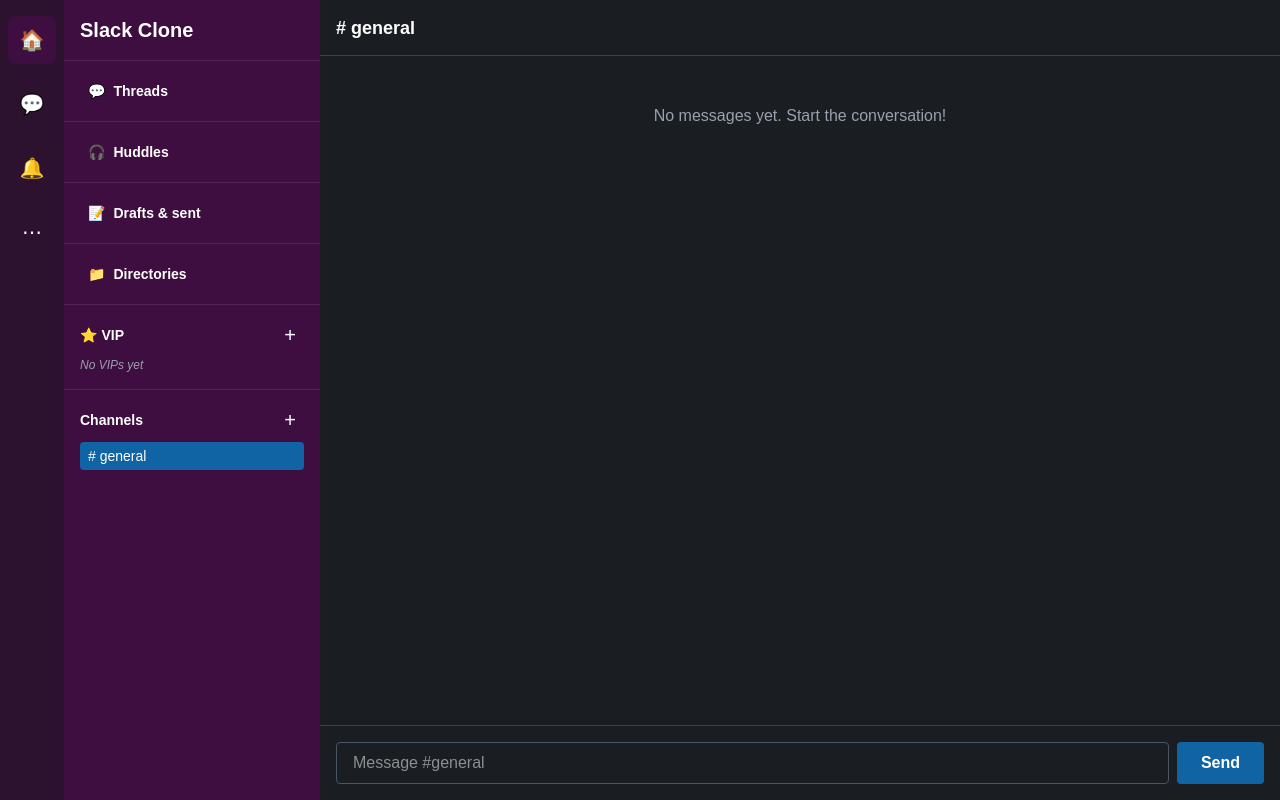
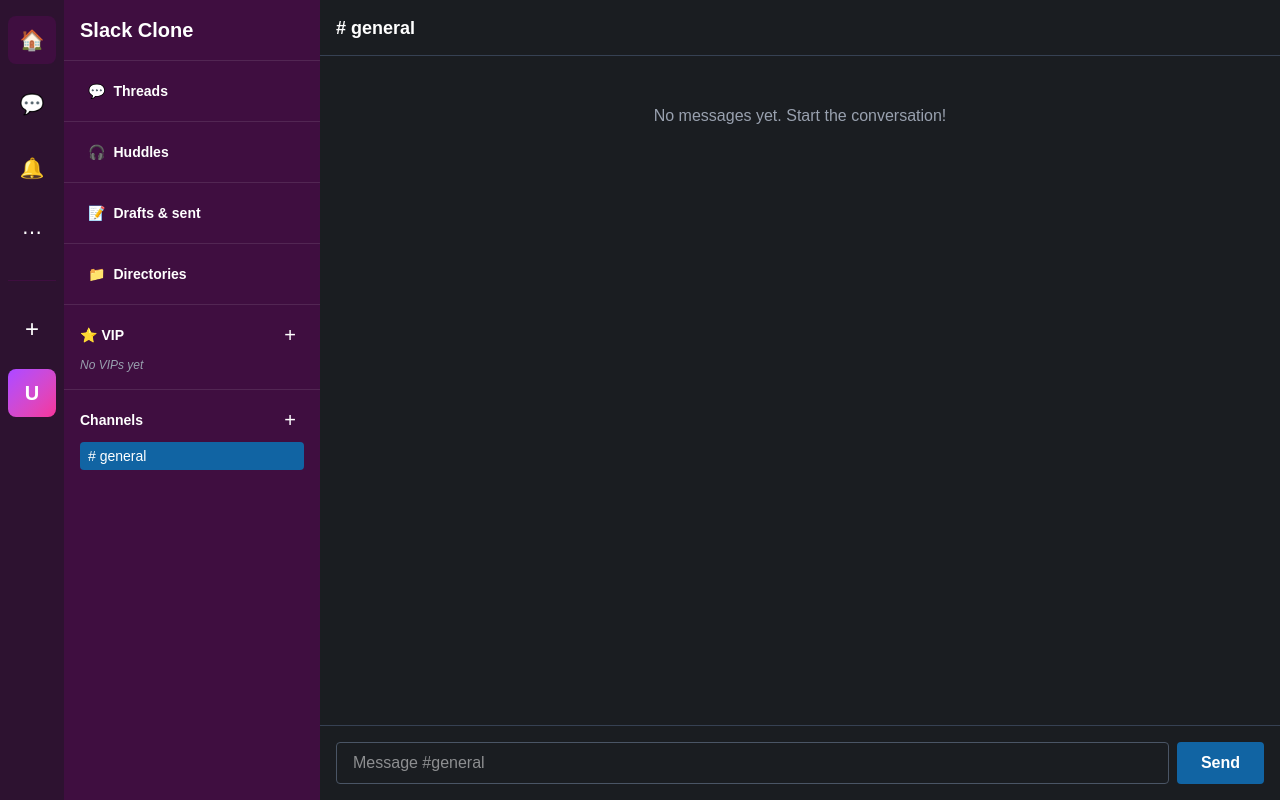
Before and after one commit to ns-test-org/slack-clone, a Next.js app in the folder packages/slack-clone/: page / in a window 1280 px wide. Built offline with nearby package versions, Linux system fonts and the light colour scheme.

Commit message:
AI chat session: Updated code and files

```diff
--- a/packages/slack-clone/src/app/page.tsx
+++ b/packages/slack-clone/src/app/page.tsx
@@ -26,6 +26,7 @@
   const [newVipName, setNewVipName] = useState('');
   const [showVipInput, setShowVipInput] = useState(false);
   const [showMoreMenu, setShowMoreMenu] = useState(false);
+  const [showNewMessageModal, setShowNewMessageModal] = useState(false);
 
   // Load from localStorage on mount
   useEffect(() => {
@@ -160,6 +161,19 @@
               </button>
             </div>
           )}
+        </div>
+
+        <div className="border-t border-[#3f0e40] w-12 my-2"></div>
+
+        <button
+          onClick={() => setShowNewMessageModal(true)}
+          className="w-12 h-12 rounded-lg hover:bg-[#3f0e40] flex items-center justify-center text-2xl"
+        >
+          +
+        </button>
+
+        <div className="w-12 h-12 rounded-lg bg-gradient-to-br from-purple-500 to-pink-500 flex items-center justify-center text-xl font-bold">
+          U
         </div>
       </div>
 
```
